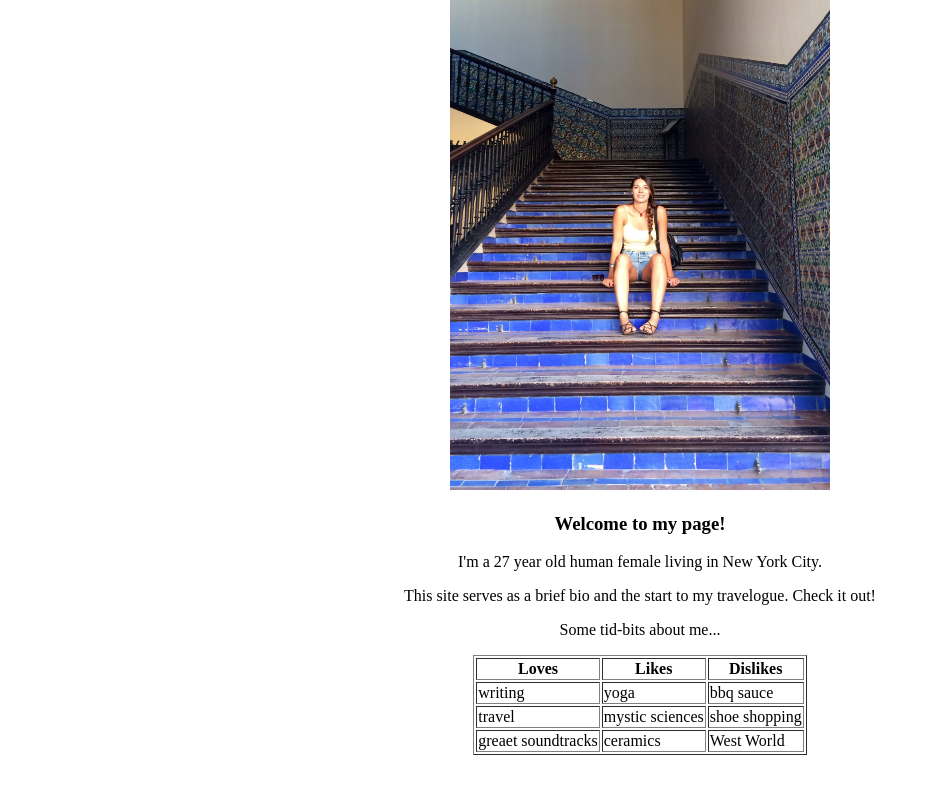
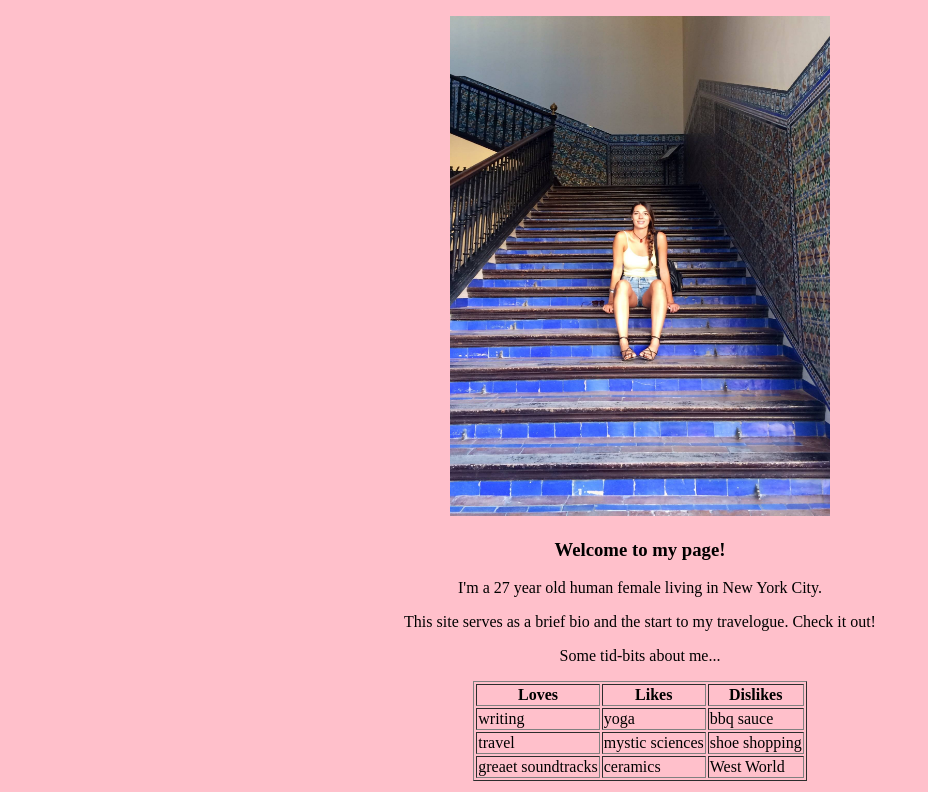
Before and after one commit to bbrundin/bbrundin.github.io, a plain HTML site: page index.html in a window 1280 px wide. Shown: the part 142-934 px from the top of the page, without its empty margins (0-928 px from the left). Drawn offline with Linux system fonts and the light colour scheme.

Commit message:
added style sheet

```diff
--- a/index.html
+++ b/index.html
@@ -1,6 +1,9 @@
 <!DOCTYPE html>
 <head>
   <title>Britt</title>
+
+  <link rel="stylesheet" type="text/css" href="styles.css">.
+
 </head>
 <body>
 <center>
```
Also changed, not shown: travel.html (+2 -0 lines).
